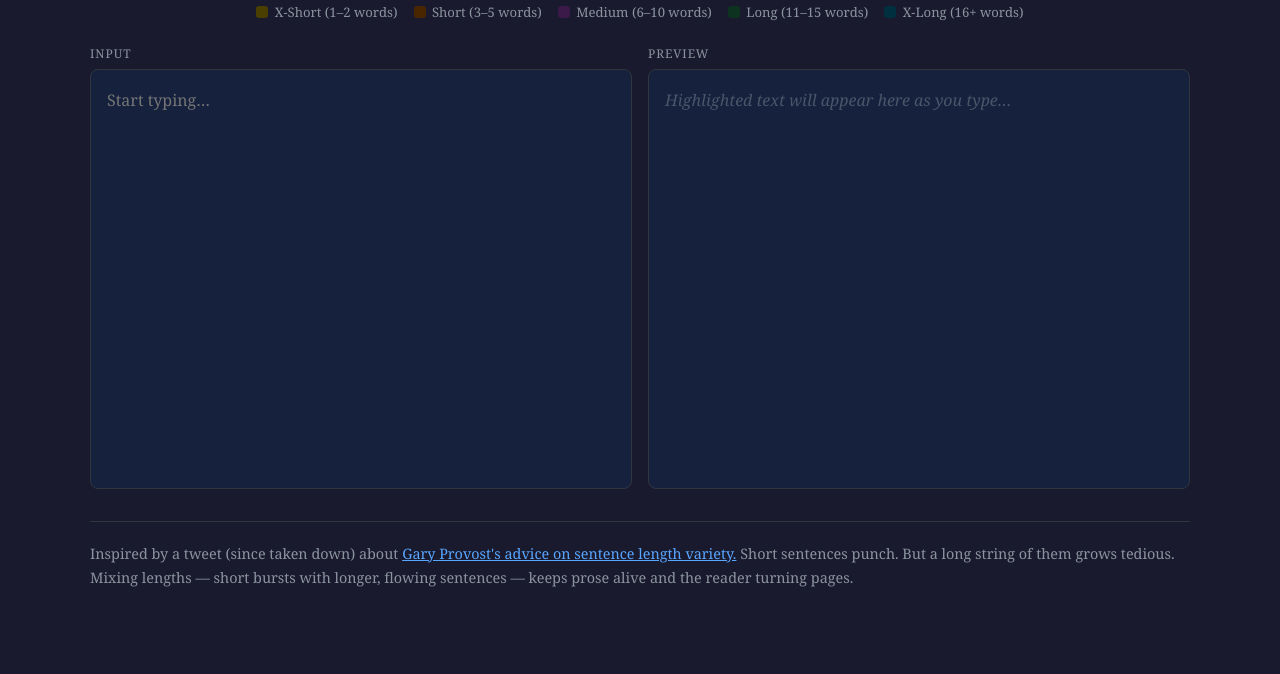
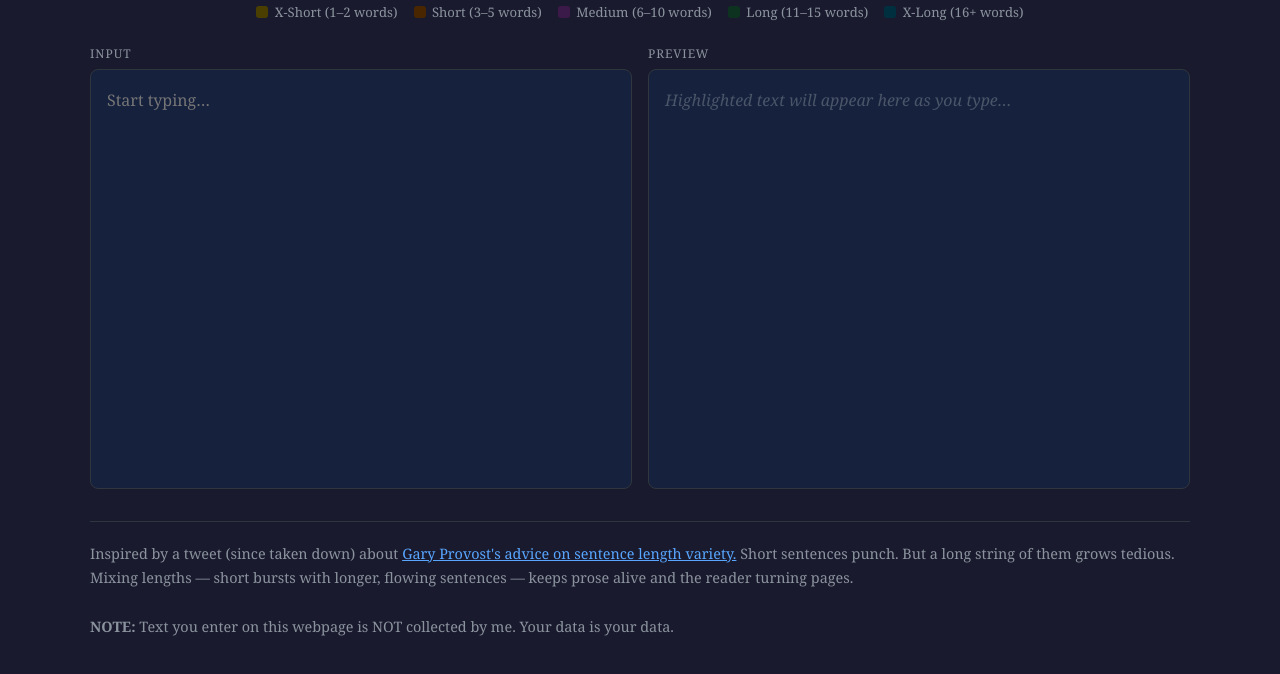
Before and after one commit to bi3mer/sentence-length-highlighter, a plain HTML site: page index.html in a window 1280 px wide. Shown: the part 74-748 px from the top of the page. Drawn offline with Linux system fonts and the light colour scheme.

Commit message:
added a disclaimer note

```diff
--- a/index.html
+++ b/index.html
@@ -208,6 +208,11 @@
                 Mixing lengths — short bursts with longer, flowing sentences —
                 keeps prose alive and the reader turning pages.
             </p>
+            <br />
+            <p>
+                <b>NOTE:</b> Text you enter on this webpage is NOT collected by
+                me. Your data is your data.
+            </p>
         </div>
 
         <script>
```
